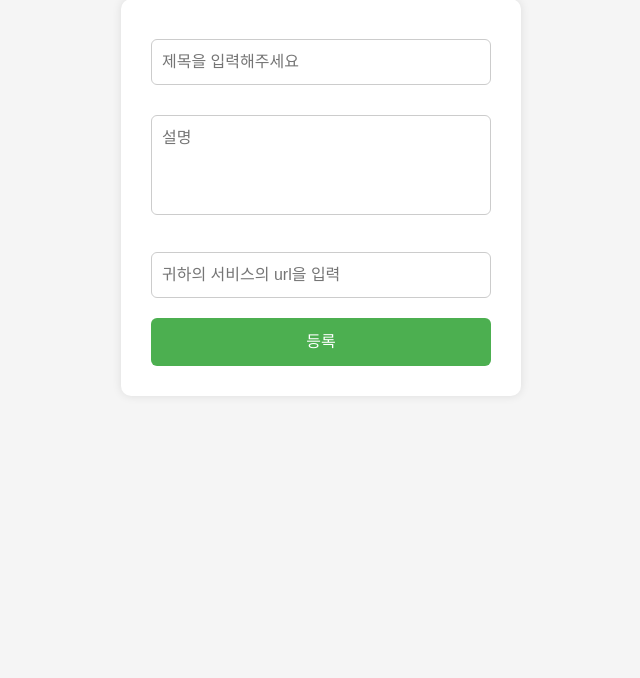
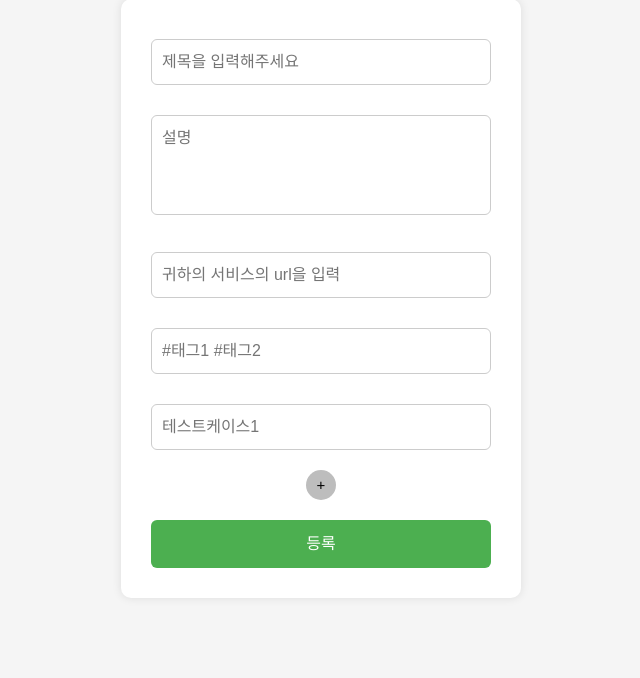
Before and after one commit to YangSiJun528/jungle-mini-project, a Flask app: page /projects/new in a window 1280 px wide. Shown: the part 178-856 px from the top of the page, without its empty margins (319-959 px from the left). Before the commit the page ends 544 px from the top, so only its background shows below. Run offline with Flask 3, Linux system fonts and the light colour scheme.

Commit message:
태그 및 테스트케이스 추가

```diff
--- a/app.py
+++ b/app.py
@@ -85,11 +85,23 @@ def create_project():
     title = request.form["title"]
     content = request.form["content"]
     url = request.form["url"]
+    testcases = request.form.getlist["testcases[]"]
+
+    tags_input = request.form["tags"]
+
+    tags = [
+        tag.strip()
+        for tag in tags_input.split("#")
+        if tag.strip()
+    ]
+
 
     project = {
         "title": title,
         "content": content,
-        "url": url
+        "url": url,
+        "testcases": testcases,
+        "tags": tags
     }
 
     projects.insert_one(project)
--- a/templates/project_form.html
+++ b/templates/project_form.html
@@ -1,6 +1,7 @@
 {% extends "base.html" %}
 
 {% block content %}
+
 <style>
 body{
     font-family: Arial, sans-serif;
@@ -30,7 +31,7 @@ textarea{
     resize: none;
 }
 
-button{
+button.submit{
     width: 100%;
     padding: 12px;
     background-color: #4CAF50;
@@ -40,17 +41,79 @@ button{
     cursor: pointer;
 }
 
-button:hover{
+button.submit:hover{
     background-color: #45a049;
+}
+
+.add-btn{
+    width:30px;
+    height:30px;
+    border-radius:50%;
+    border:none;
+    background:#bdbdbd;
+    color:rgb(1, 0, 0);
+    font-size:15px;
+    cursor:pointer;
+    margin-bottom: 20px;
+}
+
+.add-btn:hover{
+    background:#787978;
+}
+
+.add-area{
+    text-align:center;
 }
 </style>
 
+
 <div class="form-container">
-<form action = "/projects" method = "POST">
-    <input name = "title" placeholder = "제목을 입력해주세요">
-    <textarea name = "content" placeholder = "설명"></textarea>
-    <input name = "url" placeholder = "귀하의 서비스의 url을 입력">
-    <button type ="submit">등록</button>
+
+<form action="/projects" method="POST">
+
+    <input name="title" placeholder="제목을 입력해주세요">
+
+    <textarea name="content" placeholder="설명"></textarea>
+
+    <input name="url" placeholder="귀하의 서비스의 url을 입력">
+
+    <input name="tags" placeholder="#태그1 #태그2">
+
+
+    <!-- 테스트케이스 영역 -->
+    <div id="testcase-container">
+        <input name="testcases[]" placeholder="테스트케이스1">
+    </div>
+
+
+    <div class="add-area">
+        <button type="button" class="add-btn" onclick="addTestcase()">+</button>
+    </div>
+
+
+    <button class="submit" type="submit">등록</button>
+
 </form>
+
 </div>
+
+
+<script>
+let testcaseCount = 1;
+
+function addTestcase(){
+
+    testcaseCount++;
+
+    const container = document.getElementById("testcase-container");
+
+    const input = document.createElement("input");
+
+    input.name = "testcases[]";
+    input.placeholder = "테스트케이스" + testcaseCount;
+
+    container.appendChild(input);
+}
+</script>
+
 {% endblock %}
```
